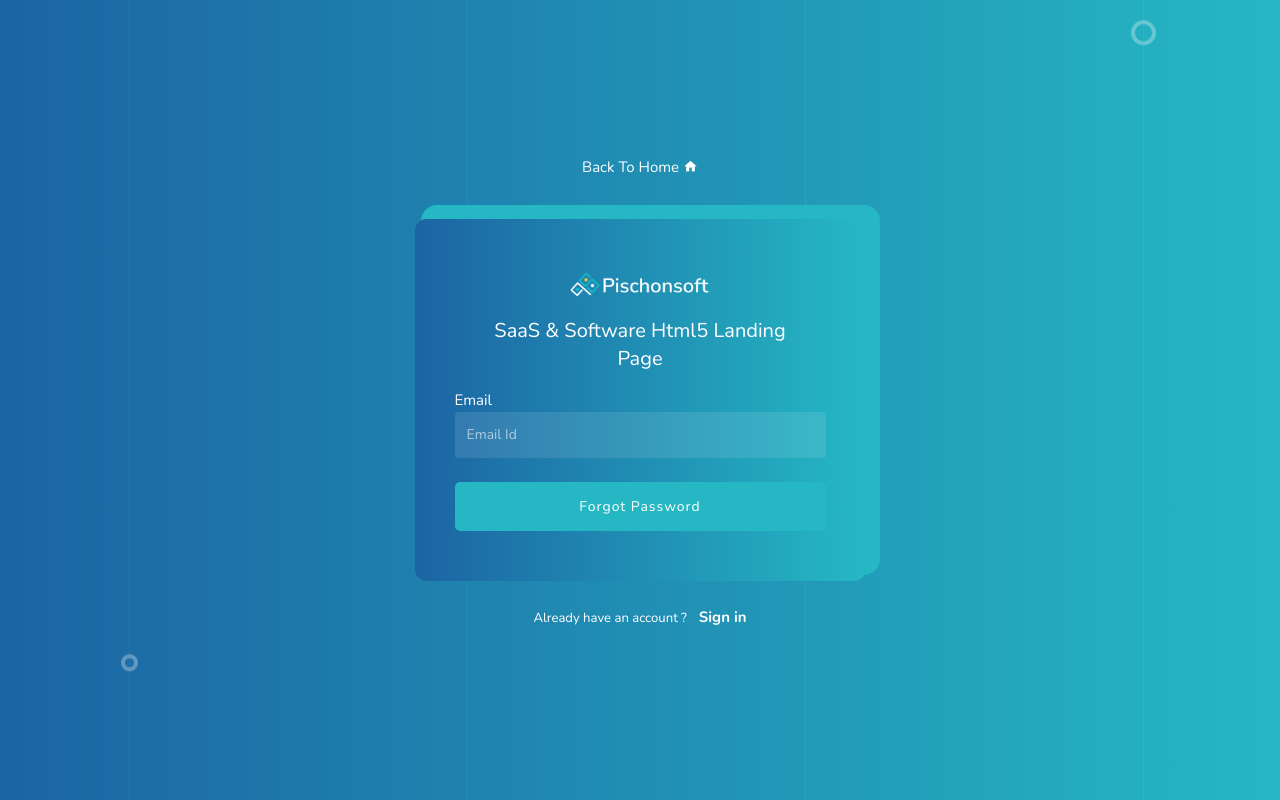
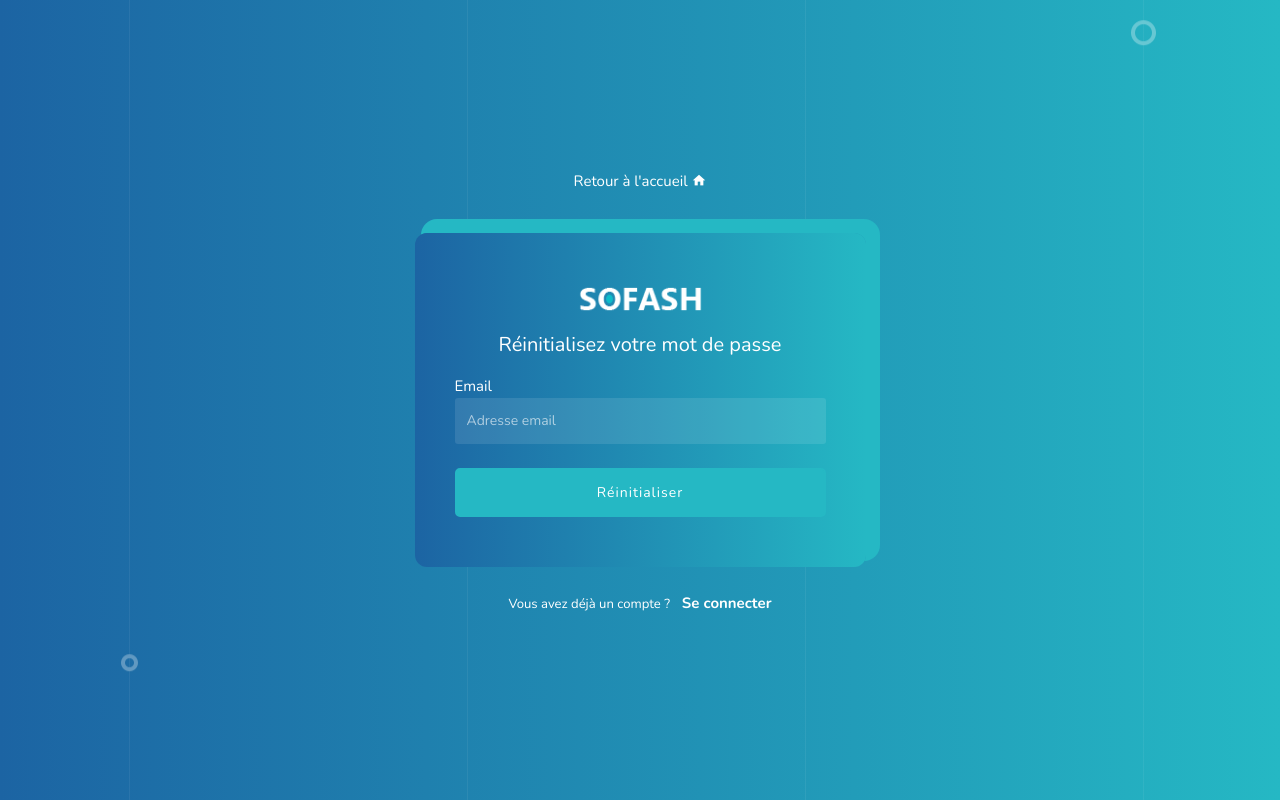
Before and after one commit to vital453/Pischon-soft-hotel, a plain HTML site: page public/forgot.html in a window 1280 px wide. Drawn offline with nearby package versions, Linux system fonts and the light colour scheme.

Commit message:
Mise à jour de la page "Mot de passe oublié" pour refléter la marque Pischon et améliorer l'expérience utilisateur

```diff
--- a/public/forgot.html
+++ b/public/forgot.html
@@ -3,12 +3,12 @@
 	<head>
         <meta charset="UTF-8">
         <meta name="viewport" content="width=device-width, initial-scale=1">
-        <meta name="description" content="SaaS & Software Html5 Landing Page" />
-        <meta name="keywords" content="agency, bootstrap, business, corporate, creative, landing page, marketing, multipurpose, product, product launch, responsive, software, startup, startup landing page" />
-        <meta name="author" content="ThemesBoss" />
+        <meta name="description" content="Solution complète pour la gestion de votre hôtel." />
+        <meta name="keywords" content="gestion hôtelière, pms, channel manager, moteur de réservation, logiciel hôtel" />
+        <meta name="author" content="Pischon" />
 
         <!-- Site Title -->
-        <title>Sofash - SaaS & Software Html5 Landing Page</title>
+        <title>Pischon - Mot de passe oublié</title>
 
         <!-- Site favicon -->
         <link rel="shortcut icon" href="assets/images/favicon.ico">
@@ -36,23 +36,23 @@
                         <div class="row justify-content-center">
                             <div class="col-lg-5">
                                 <div class="text-center">
-                                    <p class="mb-4 pb-3"><a href="index_1.html" class="text-white">Back To Home <i class="mdi mdi-home"></i></a></p>
+                                    <p class="mb-4 pb-3"><a href="index.html" class="text-white">Retour à l'accueil <i class="mdi mdi-home"></i></a></p>
                                 </div>
                                 <div class="account_box bg-gradient">
-                                    <img src="assets/images/logo.png" alt="" class="img-fluid mx-auto d-block" style="height: 32px;">
-                                    <h5 class="text-white fw-normal mt-3 mx-auto text-center">SaaS & Software Html5 Landing Page</h5>
+                                    <img src="assets/images/logo_test.png" alt="" class="img-fluid mx-auto d-block" style="height: 32px;">
+                                    <h5 class="text-white fw-normal mt-3 mx-auto text-center">Réinitialisez votre mot de passe</h5>
                                     <form>
                                         <div class="col-lg-12 mt-3">
                                             <label class="text-white">Email</label>
-                                            <input type="email" id="exampleInputEmail1" class="form-control trial-input" placeholder="Email Id">
+                                            <input type="email" id="exampleInputEmail1" class="form-control trial-input" placeholder="Adresse email">
                                         </div>
                                         <div class="col-lg-12">
-                                            <button class="btn btn-custom w-100 mt-4">Forgot Password</button>
+                                            <button class="btn btn-custom w-100 mt-4">Réinitialiser</button>
                                         </div>
                                     </form>
                                 </div>
                                 <div class="text-center mt-4">
-                                    <p><small class="text-white me-2">Already have an account ?</small> <a href="login.html" class="text-white fw-bold">Sign in</a></p>
+                                    <p><small class="text-white me-2">Vous avez déjà un compte ?</small> <a href="login.html" class="text-white fw-bold">Se connecter</a></p>
                                 </div>
                             </div>
                         </div>
```
